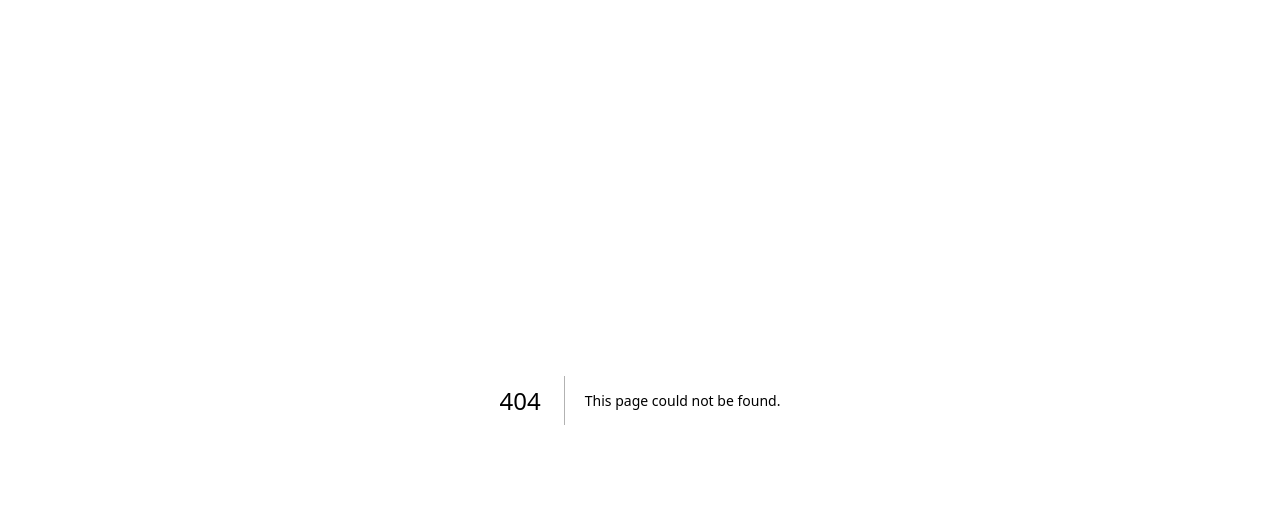
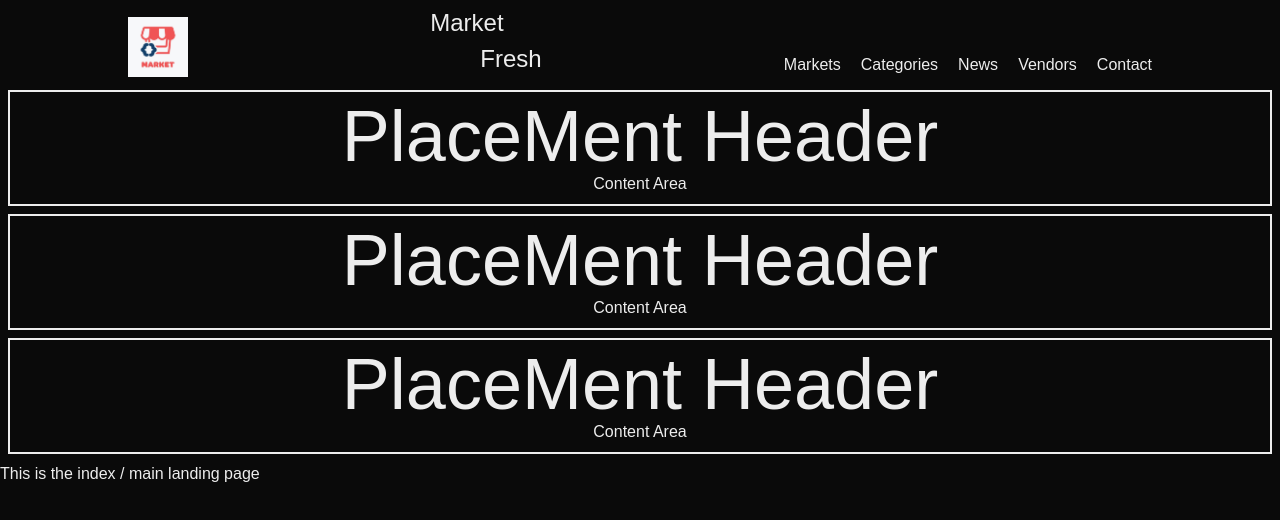
Before and after one commit to CrusaderJohnny/marketfresh, a Next.js app: page /index in a window 1280 px wide. Before the commit this address had no page. Shown: the top 520 px of the page. Built offline with nearby package versions, Linux system fonts and the light colour scheme.

Commit message:
reusable component

```diff
--- /dev/null
+++ b/app/index/mainSection.js
@@ -0,0 +1,12 @@
+export default function MainSections() {
+    return(
+        <div className="text-center border-2 p-2 m-2">
+            <h1 className="text-5xl md:text-6xl lg:text-7xl">
+                PlaceMent Header
+            </h1>
+            <p>
+                Content Area
+            </p>
+        </div>
+    );
+};
--- /dev/null
+++ b/app/index/page.js
@@ -0,0 +1,22 @@
+import Nav from "../_components/nav/Nav";
+import MainSections from "./mainSection";
+
+export default function Page() {
+    return(
+        <>
+            <div>
+                <Nav/>
+                <div>
+                    <MainSections/>
+                </div>
+                <div>
+                    <MainSections/>
+                </div>
+                <div>
+                    <MainSections/>
+                </div>
+            </div>
+            <p>This is the index / main landing page</p>
+        </>
+    );
+};
--- a/app/page.js
+++ b/app/page.js
@@ -10,6 +10,7 @@ export default function Home() {
         <button className="w-50 h-15 bg-white text-black border-2" onClick={() => router.push("marketmap")}>Tika taka toey</button>
         <button className="w-50 h-15 bg-white text-black border-2" onClick={() => router.push("map")}>Map button</button>
         <button className="w-50 h-15 bg-white text-black border-2" onClick={() => router.push("stickyHeaderAndCompTest")}>Header</button>
+        <button className="w-50 h-15 bg-white text-black border-2" onClick={() => router.push("index")}>Index</button>
       </main>
       <footer className="row-start-3 flex gap-[24px] flex-wrap items-center justify-center">
       </footer>
```
